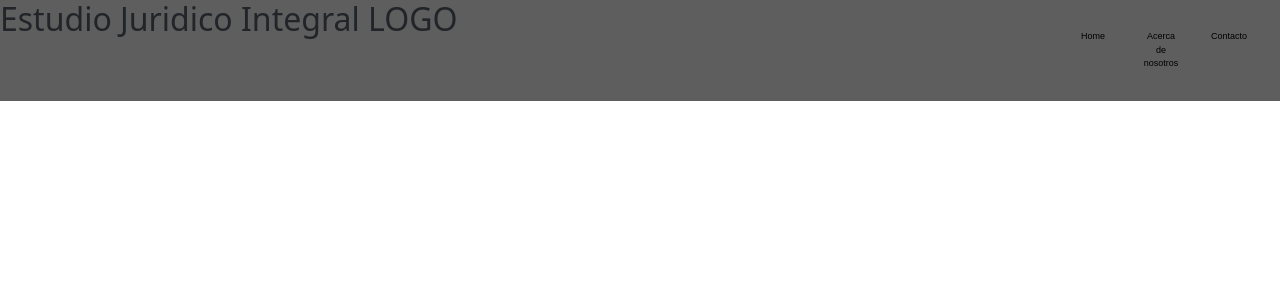
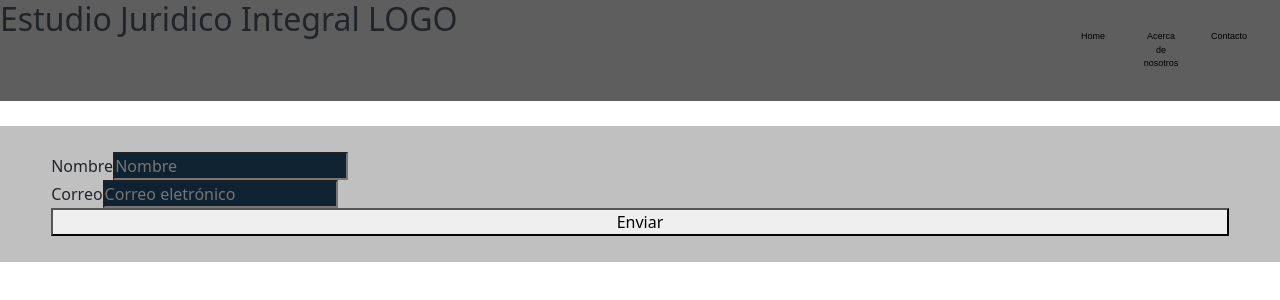
Before and after one commit to HernanSch/estudio, a React (Create React App) app: page /about in a window 1280 px wide. Shown: the top 300 px of the page. Built offline with nearby package versions, Linux system fonts and the light colour scheme.

Commit message:
formik up

```diff
--- a/package.json
+++ b/package.json
@@ -9,6 +9,7 @@
     "@testing-library/user-event": "^13.5.0",
     "bootstrap": "^5.2.3",
     "emailjs-com": "^3.2.0",
+    "formik": "^2.2.9",
     "react": "^18.2.0",
     "react-bootstrap": "^2.7.0",
     "react-dom": "^18.2.0",
--- a/src/Components/Formulario2/Formulario2.jsx
+++ b/src/Components/Formulario2/Formulario2.jsx
@@ -67,6 +67,11 @@ const Formulario2 = () => {
 				className="textInput"
 				placeholder="Ingresa un nombre"
 				onChange={e => setFieldValue('name', e.target.value)}
+				{...{
+					required: "El email no puede estar vacio",
+					value:/^[A-Z0-9._%+-]
+				}
+
 			/>
 
 			{errors.name && <span className="error-message">{errors.name}</span>}
--- /dev/null
+++ b/src/Components/form3/form3.jsx
@@ -0,0 +1,76 @@
+import { Formik } from 'formik';
+import React, {useState} from 'react';
+
+const Form3 = () => {
+	const [formularioEnviado, cambiarFormularioEnviado] = useState(false);
+	return (
+		<>
+			<Formik
+                initialValues={{
+                    nombre: '',
+                    correo: ''
+                }}
+                validate={(valores) => {
+                    let errores = {};
+
+                    //Valiudacion nombre
+                    if(!valores.nombre){
+                        errores.nombre = 'Por favor introduzca un nombre'
+                    } else if(!/^[a-zA-ZÀ-ÿ\s]{1,40}$/.test(valores.nombre)){
+                        errores.nombre = 'EL nombre solo puede contener letras y espacios'
+                    }
+                    //Valiudacion correo
+                    if(!valores.correo){
+                        errores.correo = 'Por favor introduzca un correo electrónico'
+                    } else if(!/^[a-zA-Z0-9_.+-]+@[a-zA-Z0-9-]+\.[a-zA-Z0-9-.]+$/.test(valores.correo)){
+                        errores.correo = 'Introduzca un correo válido'
+                    }
+
+                    return errores;
+                }}
+                onSubmit={(valores, {resetForm}) => {
+                    resetForm();
+                    console.log(valores)
+                    console.log('Formulario enviado')
+                    cambiarFormularioEnviado(true)
+                    setTimeout(() => cambiarFormularioEnviado(false),5000);
+                }}
+            >
+                {( {values, errors, touched, handleSubmit, handleChange, handleBlur} ) => (
+                <form className='formulario' onSubmit={handleSubmit}>
+                    <div>
+                        <label htmlFor="nombre">Nombre</label>
+                        <input
+                        type="text"
+                        id="nombre"
+                        placeholder="Nombre"
+                        value={values.nombre}
+                        onChange={handleChange}
+                        onBlur={handleBlur}
+                        >
+                        </input>
+                        {touched.nombre && errors.nombre && <div className='error'>{errors.nombre}</div>}
+                    </div>
+                    <div>
+                        <label htmlFor="correo">Correo</label>
+                        <input
+                        type="email"
+                        id="correo"
+                        placeholder="Correo eletrónico"
+                        value={values.correo}
+                        onChange={handleChange}
+                        onBlur={handleBlur}
+                        >
+                        </input>
+                        {touched.correo && errors.correo && <div className='error'>{errors.correo}</div>}
+                    </div>
+                    <button type='submit'>Enviar</button>
+                    {formularioEnviado && <p className='exito'>Formulario enviado correctamente</p>}
+                </form>
+                )}
+            </Formik>
+		</>
+	);
+}
+
+export default Form3;
--- a/src/Pages/About/About.jsx
+++ b/src/Pages/About/About.jsx
@@ -1,11 +1,12 @@
 import React from 'react'
+import Form3 from '../../Components/form3/form3'
 import './About.scss'
 
 
 const About = () => {
   return (
     <div className='about'>
-
+      <Form3></Form3>
     </div>
   )
 }
```
Also changed, not shown: 1 other file (tests, documents, lock files or other folders).
